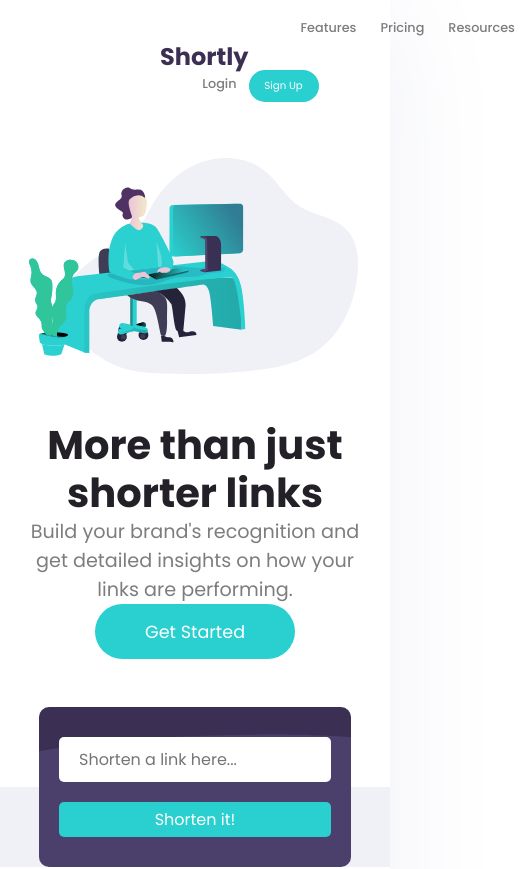
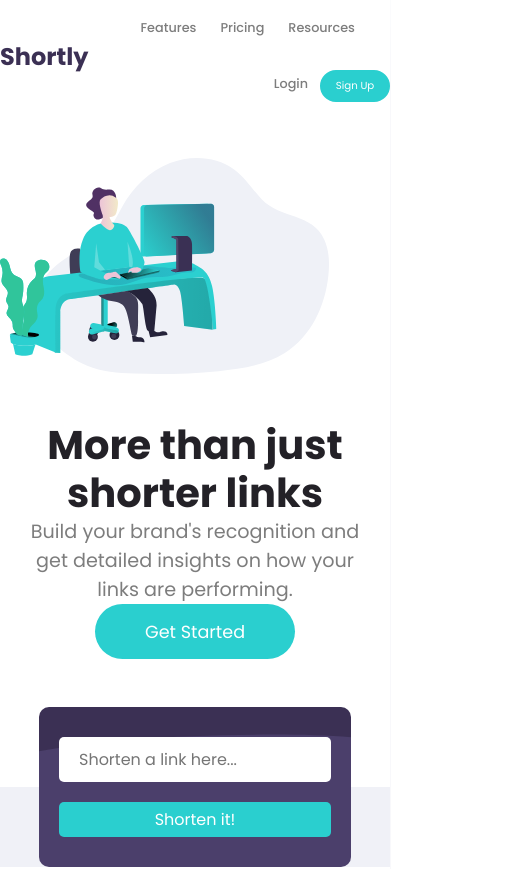
Before and after one commit to yirano/react-api_lp, a React (Create React App) app: page / in a window 390 px wide. Shown: the top 869 px of the page, 527 px wide, since content can reach past the window. Built offline with nearby package versions, Linux system fonts and the light colour scheme.

Commit message:
Remove padding in header

```diff
--- a/src/components/header/header.scss
+++ b/src/components/header/header.scss
@@ -61,3 +61,9 @@
 		}
 	}
 }
+
+@media only screen and (max-width: 767px) {
+	header {
+		padding: 0;
+	}
+}
--- a/src/components/jumbotron/jumbotron.scss
+++ b/src/components/jumbotron/jumbotron.scss
@@ -116,7 +116,7 @@
 				}
 			}
 			.rightJumbo {
-				width: 85%;
+				width: 100%;
 				height: 50%;
 				order: 1;
 			}
```
